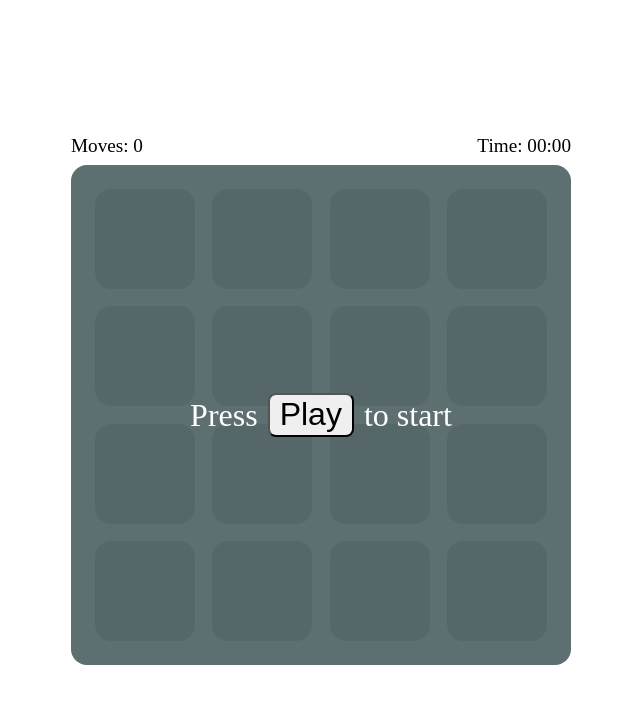
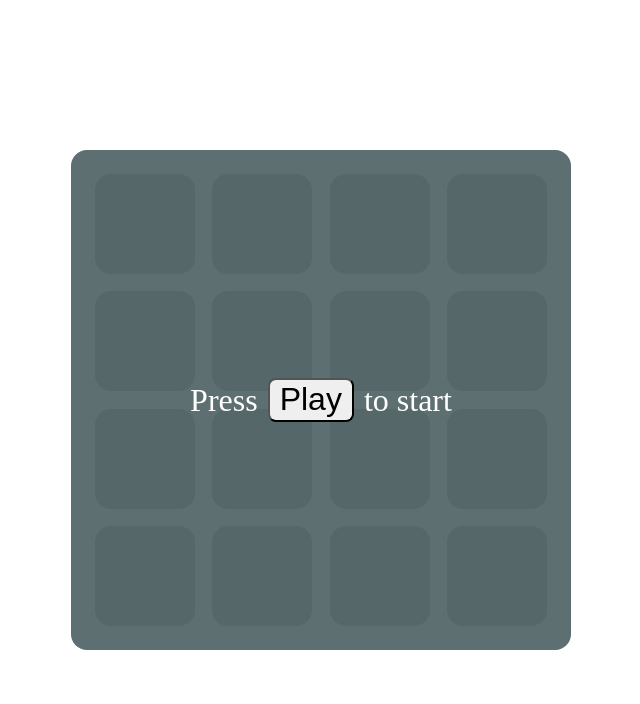
Before and after one commit to probil/15-puzzle, a Vue app: page / in a window 1280 px wide. Shown: the top 704 px of the page, without its empty margins (319-959 px from the left). Built offline with nearby package versions, Linux system fonts and the light colour scheme.

Commit message:
refactor(app): display InfoBar only when game is running

```diff
--- a/src/components/App.vue
+++ b/src/components/App.vue
@@ -1,7 +1,7 @@
 <template>
   <div class="app">
     <div class="app__container">
-      <InfoBar>
+      <InfoBar v-show="isGameStarted && !isGameFinished">
         <Moves :value="moves" slot="left"></Moves>
         <Timer
           slot="right"
```
